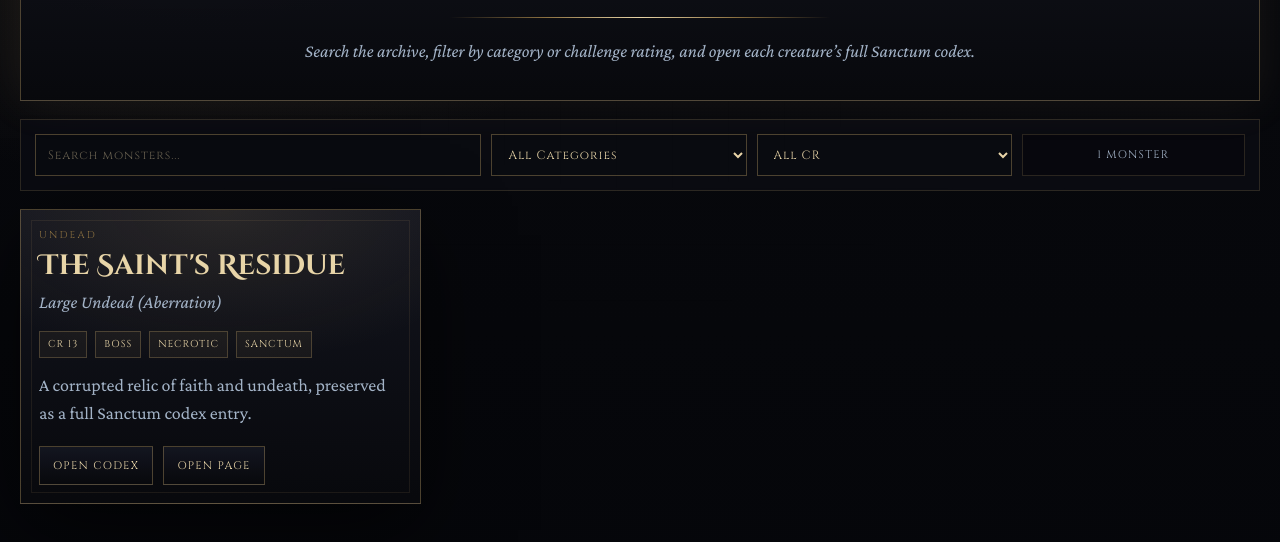
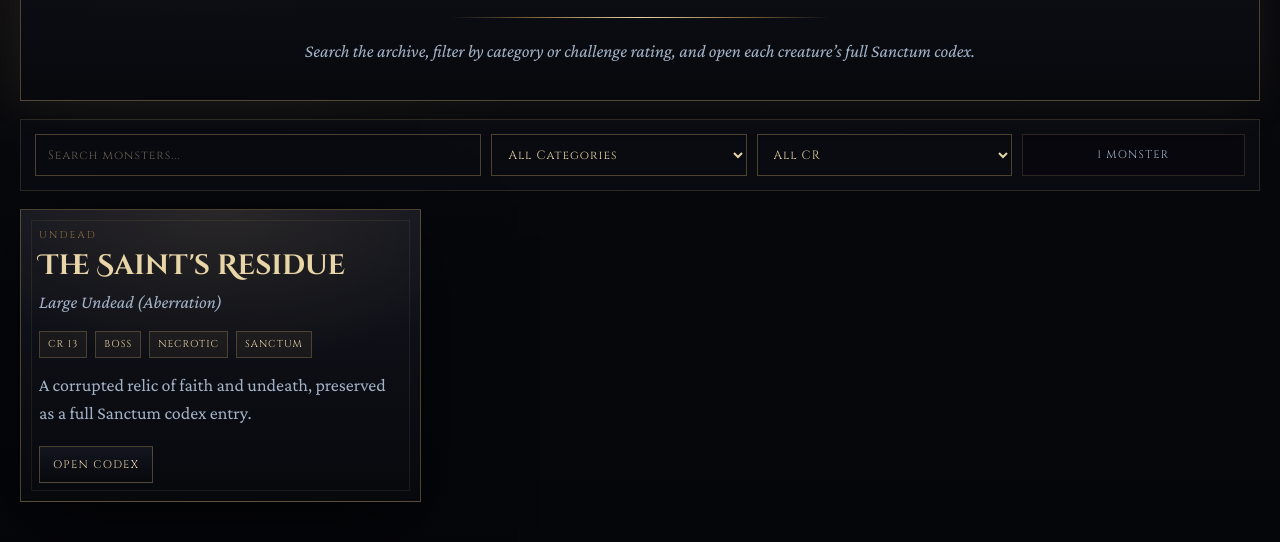
Before and after one commit to ioannisgutevas/sanctum-monster-manual, a plain HTML site: page index.html in a window 1280 px wide. Shown: the part 204-746 px from the top of the page. Drawn offline with nearby package versions, Linux system fonts and the light colour scheme.

Commit message:
Update index.html

```diff
--- a/index.html
+++ b/index.html
@@ -491,8 +491,7 @@
 
       <div class="card-actions">
         <button class="btn" type="button" data-open="${escapeHTML(monster.url)}" data-name="${escapeHTML(monster.name)}">Open Codex</button>
-        <a class="btn" href="${escapeHTML(monster.url)}" target="_blank" rel="noopener">Open Page</a>
-      </div>
+             </div>
     `;
 
     grid.appendChild(card);
```
